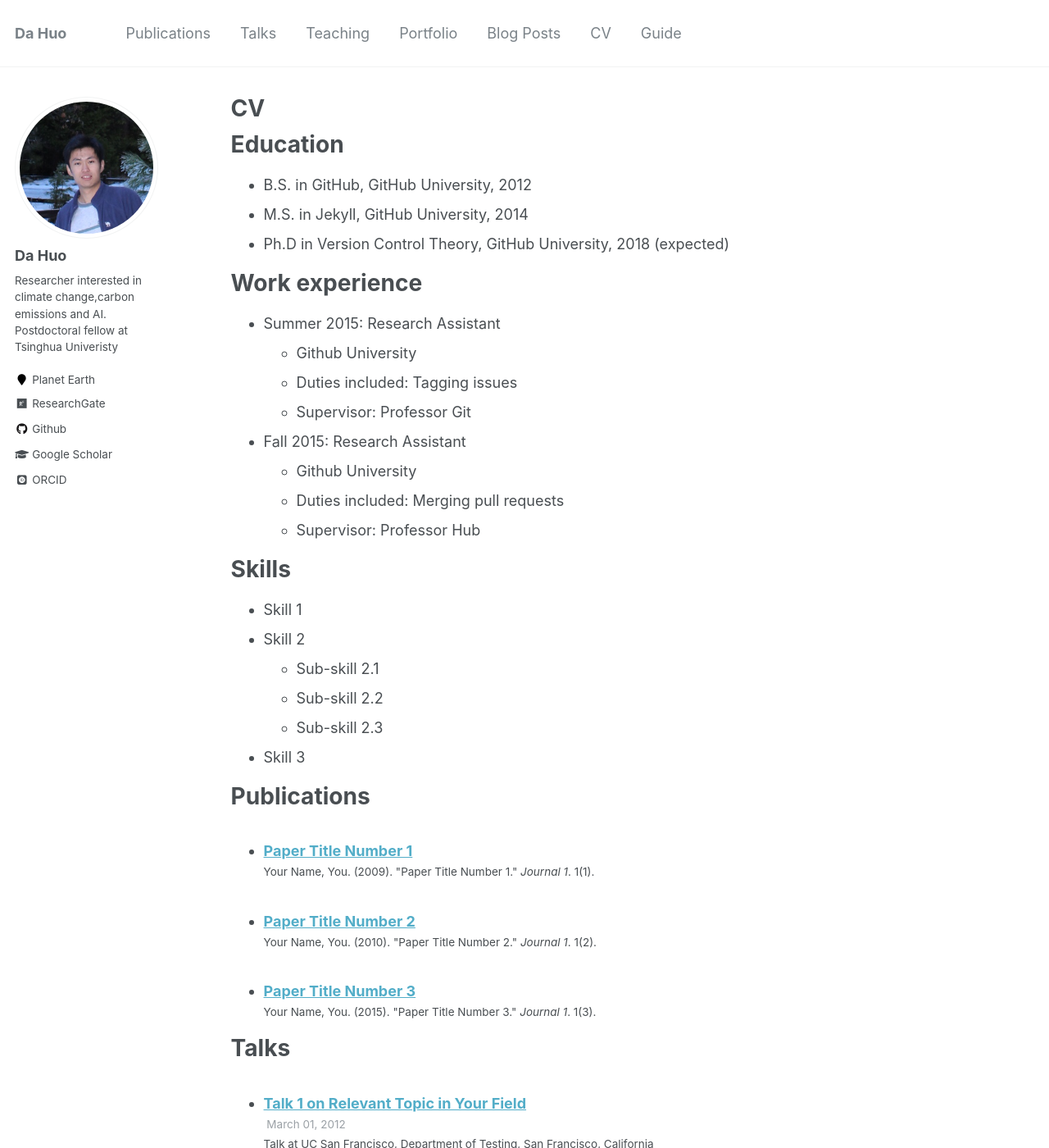
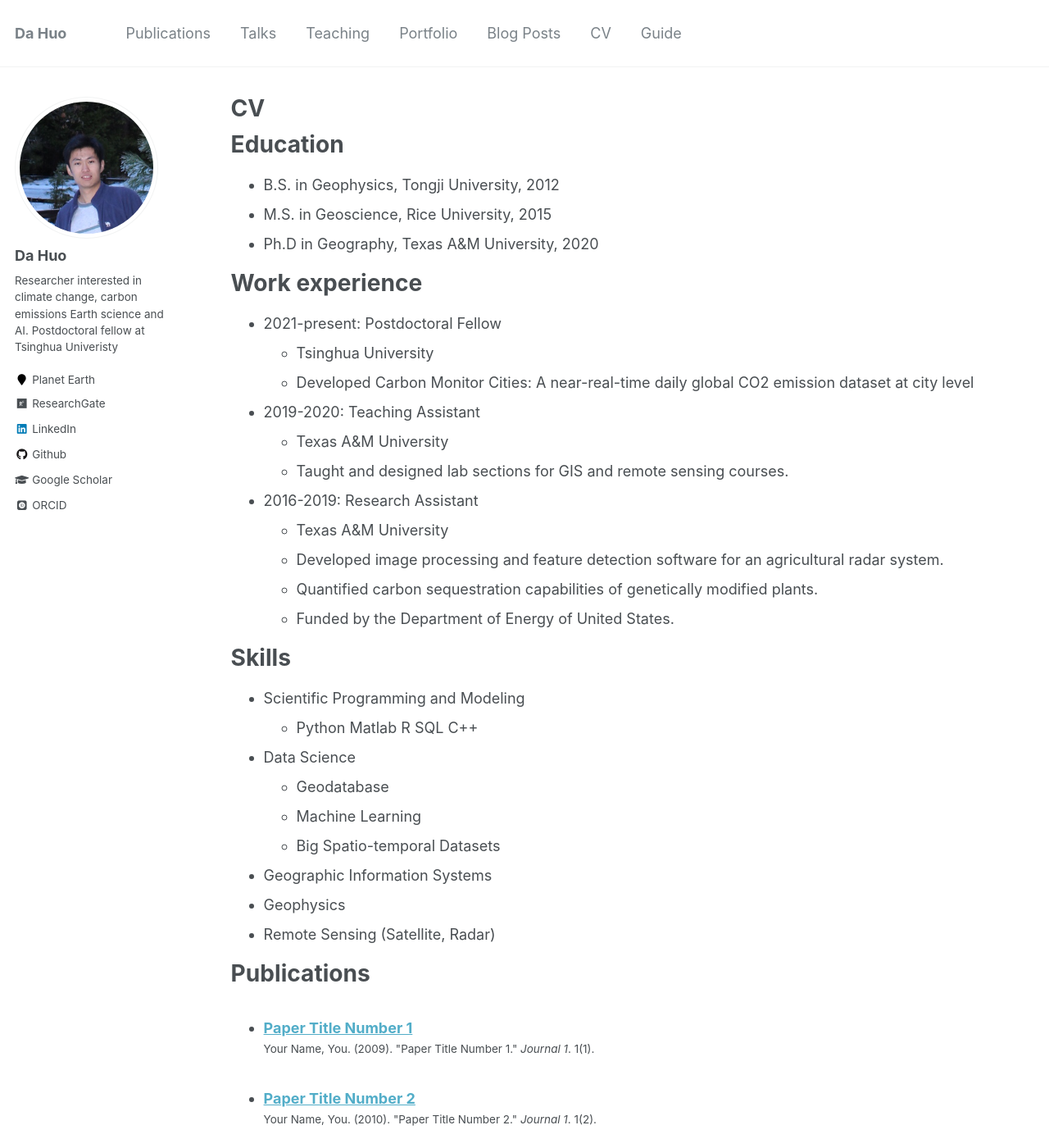
Before and after one commit to dh107/dh107.github.io, a Jekyll site: the page built from _pages/cv.md, in a window 1280 px wide and 1400 px high. Shown: the whole window at 82% size. Built offline with Jekyll 4.4.1, drawn with Linux system fonts in a browser that asks for light colours; some web fonts are replaced.

Commit message:
academic template

```diff
--- a/_config.yml
+++ b/_config.yml
@@ -82,8 +82,7 @@ analytics:
 author:
   name             : "Da Huo"
   avatar           : "profile.png"
-  bio              : "Researcher interested in climate change,carbon emissions and AI.
-Postdoctoral fellow at Tsinghua Univeristy"
+  bio              : "Researcher interested in climate change, carbon emissions Earth science and AI. Postdoctoral fellow at Tsinghua Univeristy"
   location         : "Planet Earth"
   employer         :
   pubmed           :
@@ -103,7 +102,7 @@ Postdoctoral fellow at Tsinghua Univeristy"
   instagram        :
   impactstory      : #"https://profiles.impactstory.org/u/xxxx-xxxx-xxxx-xxxx"
   lastfm           :
-  linkedin         :
+  linkedin         : "https://www.linkedin.com/in/da-huo-phd-5b03847b"
   orcid            : "https://orcid.org/0000-0001-9767-2855"
   pinterest        :
   soundcloud       :
--- a/_pages/cv.md
+++ b/_pages/cv.md
@@ -11,30 +11,38 @@ redirect_from:
 
 Education
 ======
-* B.S. in GitHub, GitHub University, 2012
-* M.S. in Jekyll, GitHub University, 2014
-* Ph.D in Version Control Theory, GitHub University, 2018 (expected)
+* B.S. in Geophysics, Tongji University, 2012
+* M.S. in Geoscience, Rice University, 2015
+* Ph.D in Geography, Texas A&M University, 2020
 
 Work experience
 ======
-* Summer 2015: Research Assistant
-  * Github University
-  * Duties included: Tagging issues
-  * Supervisor: Professor Git
+* 2021-present:  Postdoctoral Fellow
+  * Tsinghua University
+  * Developed Carbon Monitor Cities: A near-real-time daily global CO2 emission dataset at city level
 
-* Fall 2015: Research Assistant
-  * Github University
-  * Duties included: Merging pull requests
-  * Supervisor: Professor Hub
+* 2019-2020:  Teaching Assistant
+  * Texas A&M University
+  * Taught and designed lab sections for GIS and remote sensing courses.
+
+* 2016-2019: Research Assistant
+  * Texas A&M University
+  * Developed image processing and feature detection software for an agricultural radar system.
+  * Quantified carbon sequestration capabilities of genetically modified plants.
+  * Funded by the Department of Energy of United States.
+
 
 Skills
 ======
-* Skill 1
-* Skill 2
-  * Sub-skill 2.1
-  * Sub-skill 2.2
-  * Sub-skill 2.3
-* Skill 3
+* Scientific Programming and Modeling
+  * Python Matlab R SQL C++
+* Data Science
+  * Geodatabase
+  * Machine Learning
+  * Big Spatio-temporal Datasets
+* Geographic Information Systems
+* Geophysics
+* Remote Sensing (Satellite, Radar)
 
 Publications
 ======
```
